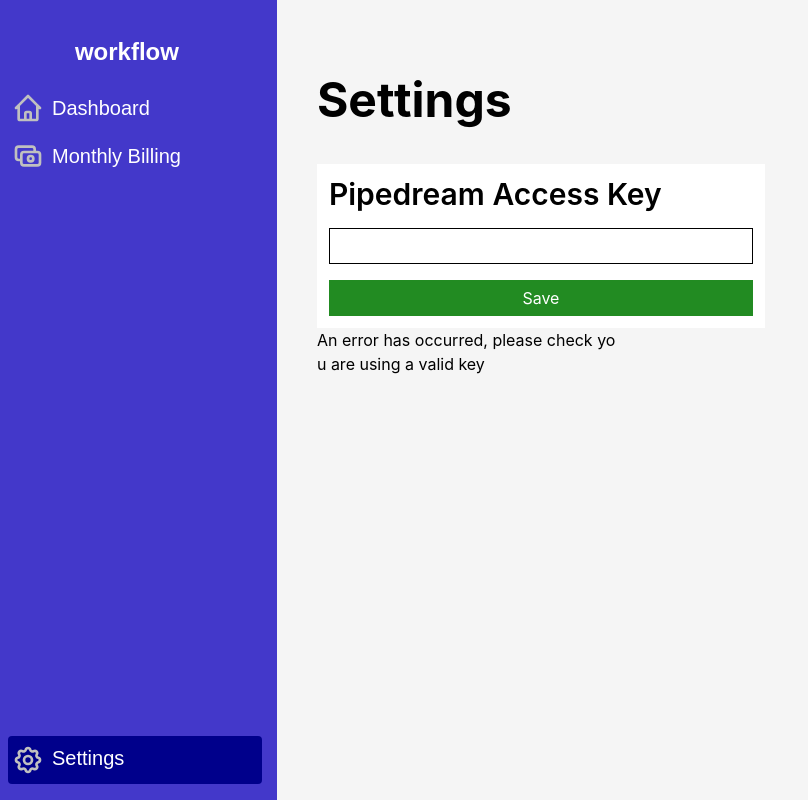
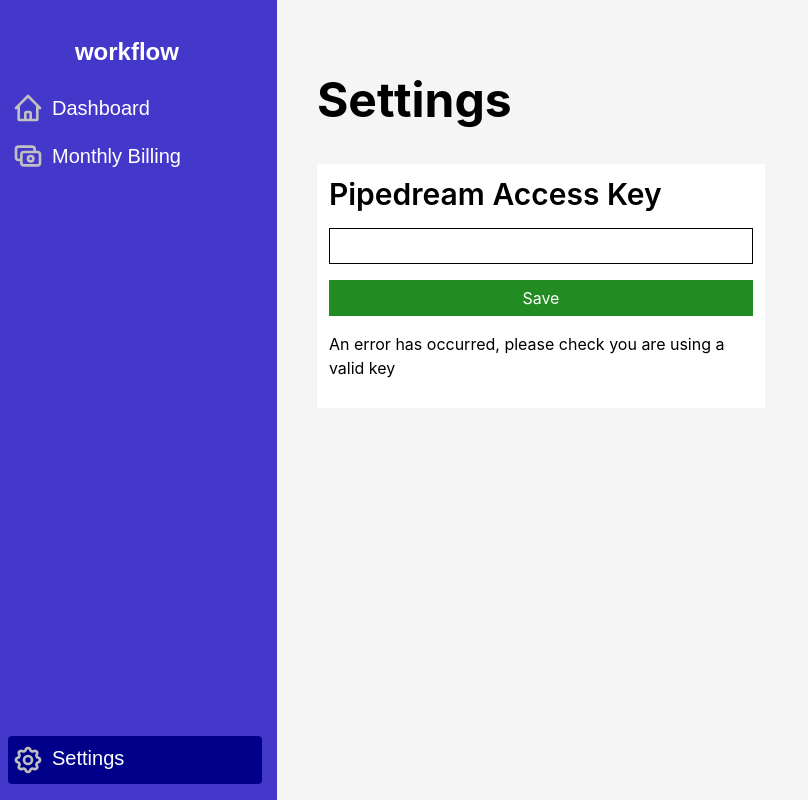
Before and after one commit to taskforce-services/taskforce-next-admin, a Next.js app: page /settings in a window 1280 px wide. Both pictures are taken after typing "Sample" into the empty fields and a click on the button "Save". Shown: the whole page, without its empty margins (0-808 px from the left). Built offline with nearby package versions, Linux system fonts and the light colour scheme; no server answers.

Commit message:
message styled

```diff
--- a/pages/settings/index.js
+++ b/pages/settings/index.js
@@ -50,13 +50,15 @@
         >
           Save
         </button>
+        {message && (
+          <>
+            <p className="w-full flex justify-center my-4">{message}</p>
+            {keys && (
+              <p className="w-full break-all flex justify-center">{keys}</p>
+            )}
+          </>
+        )}
       </form>
-      {message && (
-        <>
-          <p className={styles.keys}>{message}</p>
-          {keys && <p className={styles.keys}>{keys}</p>}
-        </>
-      )}
     </section>
   );
 }
```
